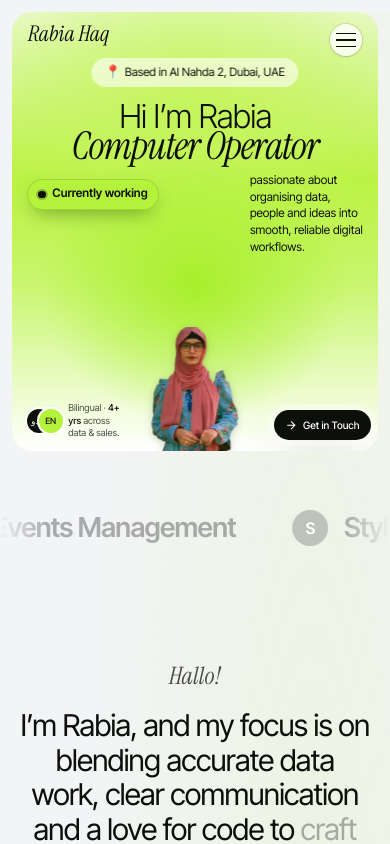
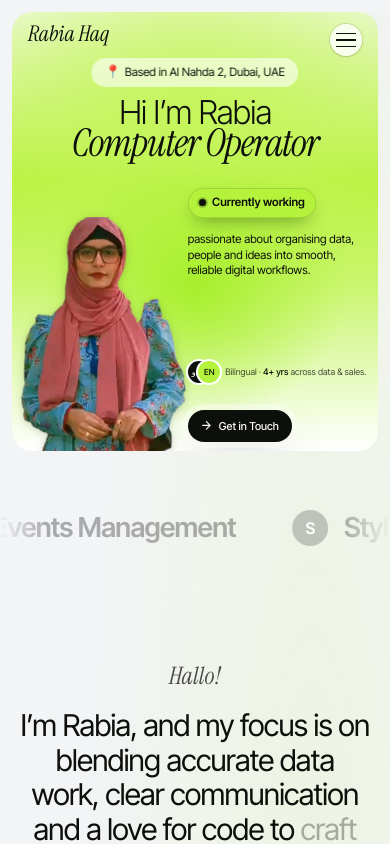
Before and after one commit to waqasulhaqqureshi/rabiaqureshi, a React (Vite) app: page / in a window 390 px wide. Shown: the top 844 px of the page. Built offline with nearby package versions, Linux system fonts and the light colour scheme.

Commit message:
Phone hero: two-column layout, portrait left, stacked content right
Co-authored-by: arena-agent <297053741+arena-agent@users.noreply.github.com>

```diff
--- a/src/index.css
+++ b/src/index.css
@@ -217,7 +217,7 @@ body {
   }
 }
 
-/* Phones: taller-than-16:9 card, all hero content visible and comfortable. */
+/* Phones: compact two-column layout — portrait left, content stacked right. */
 @media (max-width: 480px) {
   .hero-frame {
     aspect-ratio: 5 / 6;
@@ -226,53 +226,59 @@ body {
     top: 2.9rem;
   }
   .hero-title-group {
-    top: 5.6rem;
+    top: 5.4rem;
+  }
+  .hero-portrait-wrap {
+    left: 2cqw;
+    transform: none;
   }
   .hero-portrait {
-    height: 34cqw;
-    max-height: 34%;
+    height: 64cqw;
+    max-height: 60%;
   }
   .hero-availability {
-    left: 4cqw;
-    top: 38%;
+    left: 48cqw;
+    top: 40%;
   }
   .hero-availability-pill {
-    font-size: 0.74rem;
-    padding: 0.55em 1em;
+    font-size: 0.72rem;
+    padding: 0.55em 0.95em;
   }
   .hero-tagline {
-    right: 4cqw;
-    top: 36.5%;
-    max-width: 31cqw;
-    font-size: 0.74rem;
-    line-height: 1.4;
+    left: 48cqw;
+    right: 3cqw;
+    top: calc(40% + 2.8rem);
+    max-width: none;
+    font-size: 0.72rem;
+    line-height: 1.32;
   }
   .hero-stats {
-    left: 4cqw;
-    bottom: 3cqw;
-    max-width: 28cqw;
-    gap: 0.35rem;
+    left: 48cqw;
+    bottom: 18.5cqw;
+    max-width: none;
+    gap: 0.3rem;
   }
   .hero-stat-avatar {
-    width: 1.5rem;
-    height: 1.5rem;
-    font-size: 0.54rem;
+    width: 1.4rem;
+    height: 1.4rem;
+    font-size: 0.52rem;
   }
   .hero-stat-copy {
-    font-size: 0.59rem;
-    line-height: 1.35;
+    font-size: 0.56rem;
+    line-height: 1.3;
   }
   .hero-cta-wrap {
-    right: 2cqw;
-    bottom: 3cqw;
+    left: 48cqw;
+    right: auto;
+    bottom: 2.5cqw;
   }
   .hero-cta {
     gap: 0.35rem;
-    padding: 0.46rem 0.7rem;
-    font-size: 0.64rem;
+    padding: 0.5rem 0.8rem;
+    font-size: 0.68rem;
   }
   .hero-cta svg {
-    width: 0.78rem;
+    width: 0.8rem;
   }
 }
 .glass {
```
